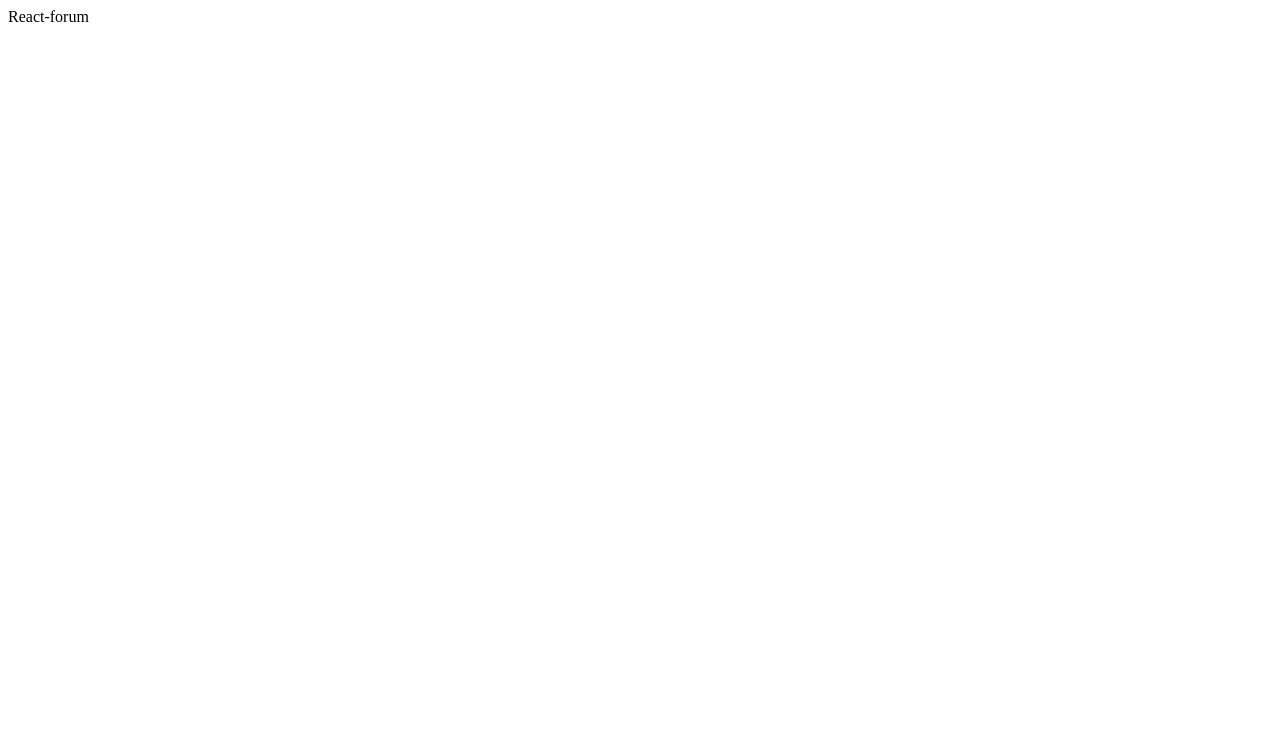
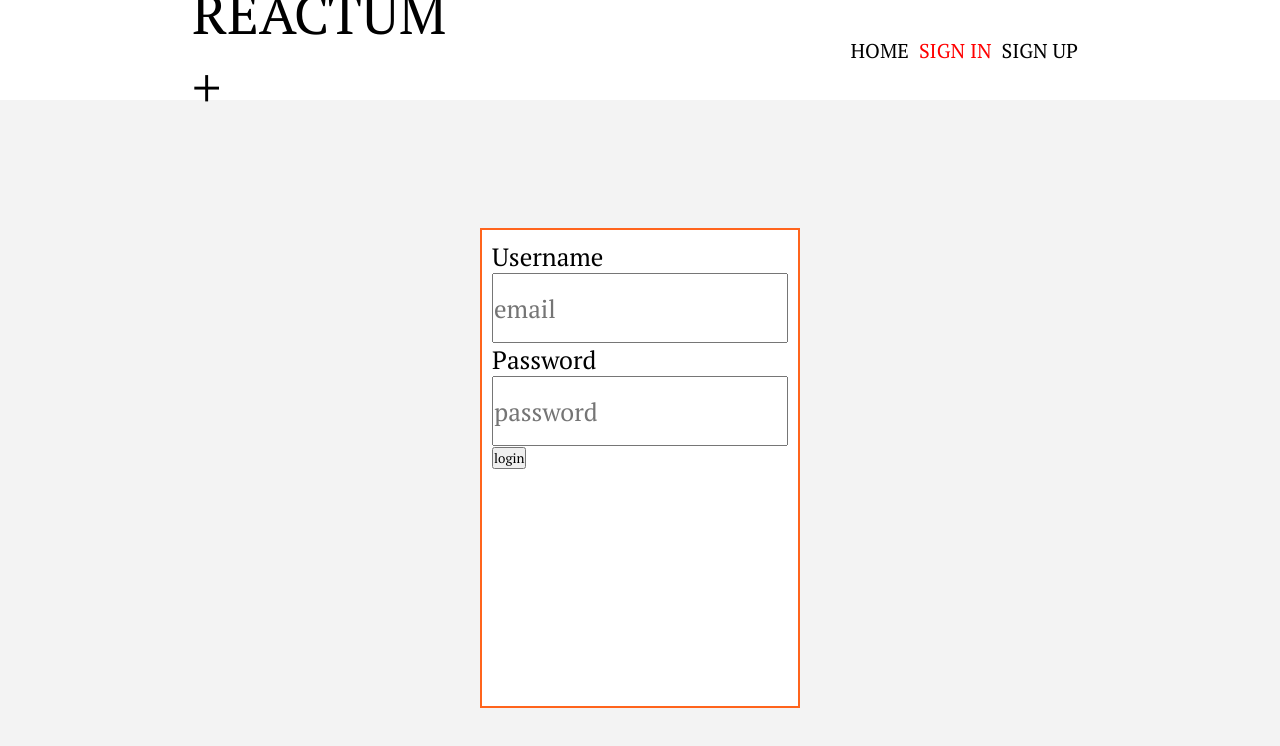
Before and after one commit to romangoduhin/react-forum, a React (Create React App) app in the folder my-app/: page /login in a window 1280 px wide. Shown: the top 746 px of the page. Built offline with nearby package versions, Linux system fonts and the light colour scheme.

Commit message:
feat: create main pages and login page

```diff
--- a/my-app/package.json
+++ b/my-app/package.json
@@ -6,8 +6,11 @@
     "@testing-library/jest-dom": "^5.11.4",
     "@testing-library/react": "^11.1.0",
     "@testing-library/user-event": "^12.1.10",
+    "axios": "^0.21.1",
+    "node-sass": "^4.14.1",
     "react": "^17.0.1",
     "react-dom": "^17.0.1",
+    "react-router-dom": "^5.2.0",
     "react-scripts": "4.0.1",
     "web-vitals": "^0.2.4"
   },
--- a/my-app/public/index.html
+++ b/my-app/public/index.html
@@ -24,7 +24,7 @@
       work correctly both with client-side routing and a non-root public URL.
       Learn how to configure a non-root public URL by running `npm run build`.
     -->
-    <title>React App</title>
+    <title>Reactum</title>
   </head>
   <body>
     <noscript>You need to enable JavaScript to run this app.</noscript>
--- a/my-app/src/App.js
+++ b/my-app/src/App.js
@@ -1,10 +1,24 @@
 import React from 'react';
+import {
+  BrowserRouter,
+  Route,
+} from 'react-router-dom';
+import GlobalFeed from './pages/GlobalFeed';
+import Article from './pages/Article';
+import TopBar from './components/TopBar';
+import Authentication from './pages/Authentication';
 
 function App() {
   return (
-    <div className="App">
-      React-forum
-    </div>
+    <BrowserRouter>
+      <TopBar />
+
+      <Route exact path="/" render={() => <GlobalFeed />} />
+      <Route path="/article/:articlePath" render={() => <Article />} />
+      <Route path="/login" render={() => <Authentication />} />
+      <Route path="/signup" render={() => <Authentication />} />
+
+    </BrowserRouter>
   );
 }
 
--- /dev/null
+++ b/my-app/src/assets/styles/variables.scss
@@ -0,0 +1,9 @@
+$white: #ffff;
+$black: #000000;
+$pink: #ffc0cb;
+$yellow: #faff00;
+$green: #05ff00;
+$red: #ff0000;
+$brown: #1e181a;
+$orange: #ff641c;
+$gray:#f3f3f3
--- /dev/null
+++ b/my-app/src/components/TopBar/index.jsx
@@ -0,0 +1,26 @@
+import React from 'react';
+import { Link, NavLink } from 'react-router-dom';
+import style from './index.module.scss';
+
+function TopBar() {
+  return (
+    <nav className={style.navBar}>
+      <div className={style.container}>
+        <Link className={style.title} to="/">reactum +</Link>
+        <ul className={style.navList}>
+          <li className={style.navItem}>
+            <NavLink className={style.navLink} activeClassName={style.navLinkActive} exact to="/">Home</NavLink>
+          </li>
+          <li className={style.navItem}>
+            <NavLink className={style.navLink} activeClassName={style.navLinkActive} to="/login">Sign In</NavLink>
+          </li>
+          <li className={style.navItem}>
+            <NavLink className={style.navLink} activeClassName={style.navLinkActive} to="/signup">Sign Up</NavLink>
+          </li>
+        </ul>
+      </div>
+    </nav>
+  );
+}
+
+export default TopBar;
--- /dev/null
+++ b/my-app/src/components/TopBar/index.module.scss
@@ -0,0 +1,53 @@
+@import "../../assets/styles/variables";
+
+.navBar {
+  display: flex;
+  flex-direction: column;
+  align-items: center;
+
+  width: 100%;
+  height: auto;
+
+  .container {
+
+    display: flex;
+    flex-direction: row;
+    align-items: center;
+    width: 70%;
+    height: 100px;
+    .title {
+      font-size: 55px;
+      text-transform: uppercase;
+      display: flex;
+      align-items: center;
+      flex-basis: 30%;
+      height: 100%;
+
+
+    }
+
+    .navList {
+      height: 100%;
+
+      align-items: center;
+
+      justify-content: flex-end;
+      display: flex;
+      flex-direction: row;
+      flex-basis: 70%;
+
+      .navItem {
+        font-size: 20px;
+        margin-right: 10px;
+        text-transform: uppercase;
+        .navLink {
+          transition:  0.5s;
+        }
+        .navLinkActive {
+          transition:  0.5s;
+          color: $red;
+        }
+      }
+    }
+  }
+}
--- /dev/null
+++ b/my-app/src/index.css
@@ -0,0 +1,61 @@
+@import url('https://fonts.googleapis.com/css2?family=PT+Serif&display=swap');
+
+
+* {
+    margin: 0;
+    padding: 0;
+    box-sizing: border-box;
+}
+
+body {
+    margin: 0;
+    padding: 0;
+    box-sizing: border-box;
+    font-family: 'PT Serif', serif;
+    color: #000000;
+    overflow-x: hidden;
+    -webkit-font-smoothing: antialiased;
+    -moz-osx-font-smoothing: grayscale;
+}
+
+a {
+    font-family: 'PT Serif', serif;
+    text-decoration: none;
+    color: #000000;
+}
+
+span {
+    font-family: 'PT Serif', serif;
+    color: #000000;
+}
+
+p {
+    font-family: 'PT Serif', serif;
+    color: #000000;
+}
+
+input {
+    font-family: 'PT Serif', serif;
+    color: #000000;
+}
+
+button {
+    font-family: 'PT Serif', serif;
+    color: #000000;
+}
+
+div {
+    font-family: 'PT Serif', serif;
+    color: #000000;
+}
+
+li {
+    font-family: 'PT Serif', serif;
+    color: #000000;
+    list-style-type: none;
+}
+
+code {
+    font-family: source-code-pro, Menlo, Monaco, Consolas, 'Courier New',
+    monospace;
+}
--- a/my-app/src/index.js
+++ b/my-app/src/index.js
@@ -1,6 +1,7 @@
 import React from 'react';
 import ReactDOM from 'react-dom';
 import App from './App';
+import './index.css';
 
 ReactDOM.render(
   <App />, document.getElementById('root'),
--- /dev/null
+++ b/my-app/src/pages/Article/index.jsx
@@ -0,0 +1,9 @@
+import React from 'react';
+
+function Article() {
+  return (
+    <div>Article</div>
+  );
+}
+
+export default Article;
--- /dev/null
+++ b/my-app/src/pages/Authentication/index.jsx
@@ -0,0 +1,73 @@
+import React, { useState, useEffect } from 'react';
+import axios from 'axios';
+import style from './index.module.scss';
+
+function Authentication() {
+  console.log('render');
+  const [email, setEmail] = useState('');
+  const [password, setPassword] = useState('');
+  const [isSubmit, setIsSubmit] = useState(false);
+  const handleSubmit = () => {
+    setIsSubmit(true);
+    console.log('submit');
+  };
+
+  useEffect(() => {
+    console.log('effect');
+    if (!isSubmit) {
+      return;
+    } // disabling the first request
+    console.log('AXIOS');
+    axios('https://conduit.productionready.io/api/users/login', {
+      method: 'post',
+      data: {
+        user: {
+          email: 'test@gmail.com',
+          password: 'test123',
+        },
+      },
+    }).then((res) => {
+      console.log('res', res);
+      setIsSubmit(false);
+    }).catch((error) => {
+      console.log('error', error);
+      setIsSubmit(false);
+    });
+  }, [isSubmit]);
+
+  return (
+    <div className={style.wrapper}>
+      <div className={style.authBlock}>
+        <div className={style.inputWrapper}>
+          <label htmlFor="email" className={style.label}>
+            Username
+
+            <input
+              type="text"
+              id="email"
+              placeholder="email"
+              value={email}
+              onChange={(e) => { setEmail(e.target.value); }}
+            />
+          </label>
+
+          <label htmlFor="password" className={style.label}>
+            Password
+
+            <input
+              type="password"
+              id="password"
+              placeholder="password"
+              value={password}
+              onChange={(e) => { setPassword(e.target.value); }}
+            />
+          </label>
+
+          <button type="button" onClick={handleSubmit} disabled={isSubmit}>login</button>
+        </div>
+      </div>
+    </div>
+  );
+}
+
+export default Authentication;
--- /dev/null
+++ b/my-app/src/pages/Authentication/index.module.scss
@@ -0,0 +1,76 @@
+@import "../../assets/styles/variables";
+
+.wrapper {
+  display: flex;
+  align-items: center;
+  justify-content: center;
+  width: 100%;
+  height: 92vh;
+
+  background-color: $gray;
+
+  .authBlock {
+    padding: 10px;
+
+    width: 25%;
+    height: 60vh;
+
+    border: $orange 2px solid;
+
+    background-color: $white;
+
+    .title {
+      text-align: center;
+
+      width: 100%;
+      height: 10%;
+
+      text-transform: uppercase;
+      font-size: 35px;
+    }
+
+    .inputWrapper {
+      width: 100%;
+      height: 40%;
+
+      .label {
+        font-size: 25px;
+      }
+
+      input {
+        width: 100%;
+        height: 70px;
+
+        font-size: 25px;
+      }
+    }
+
+    .buttonWrapper {
+      padding: 5px;
+
+      width: 100%;
+      height: 40%;
+
+      button {
+        background-color: $red;
+        &:hover {
+          color: $white;
+
+          background-color: $brown;
+
+          transition: all 0.4s;
+        }
+      }
+
+      p {
+        font-size: 25px;
+
+        a {
+          &:hover {
+            color: $orange;
+          }
+        }
+      }
+    }
+  }
+}
--- /dev/null
+++ b/my-app/src/pages/GlobalFeed/index.jsx
@@ -0,0 +1,9 @@
+import React from 'react';
+
+function GlobalFeed() {
+  return (
+    <div>Global Feed</div>
+  );
+}
+
+export default GlobalFeed;
```
Also changed, not shown: 2 other files (tests, documents, lock files or other folders).
